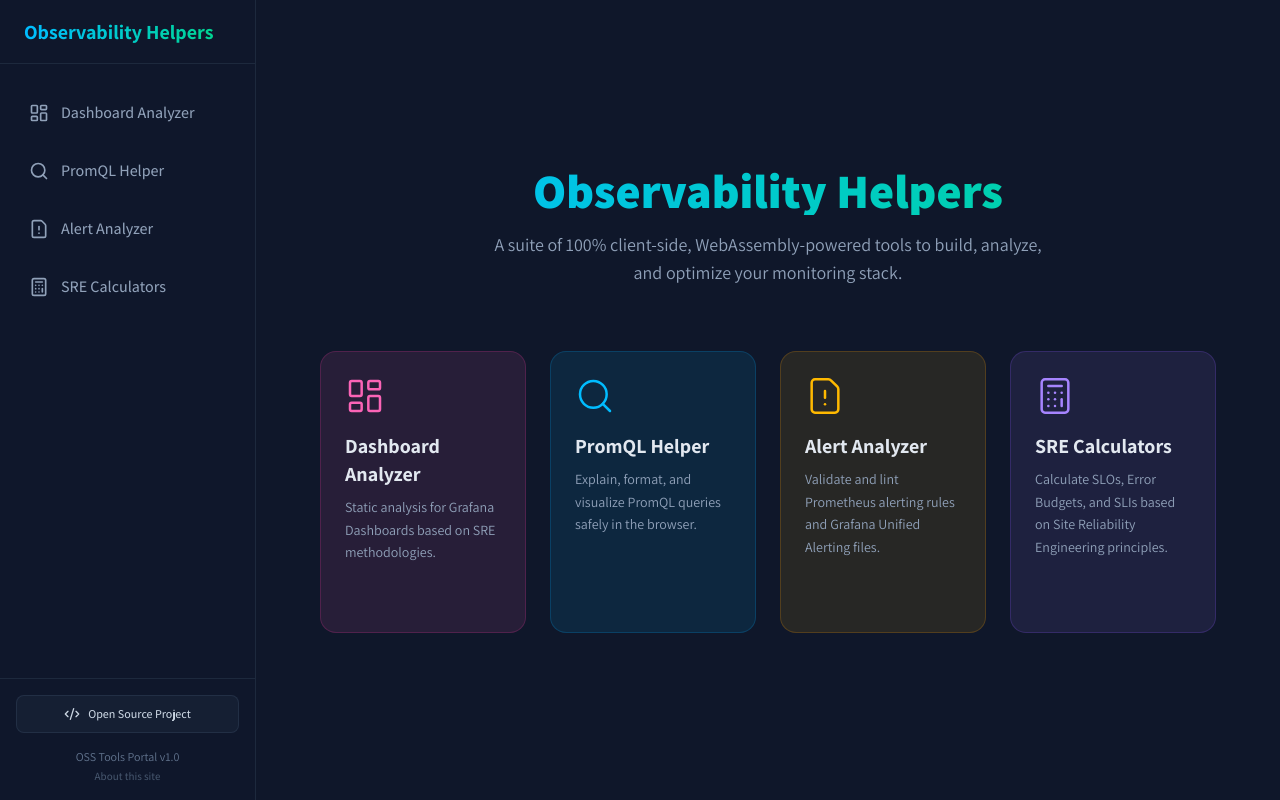
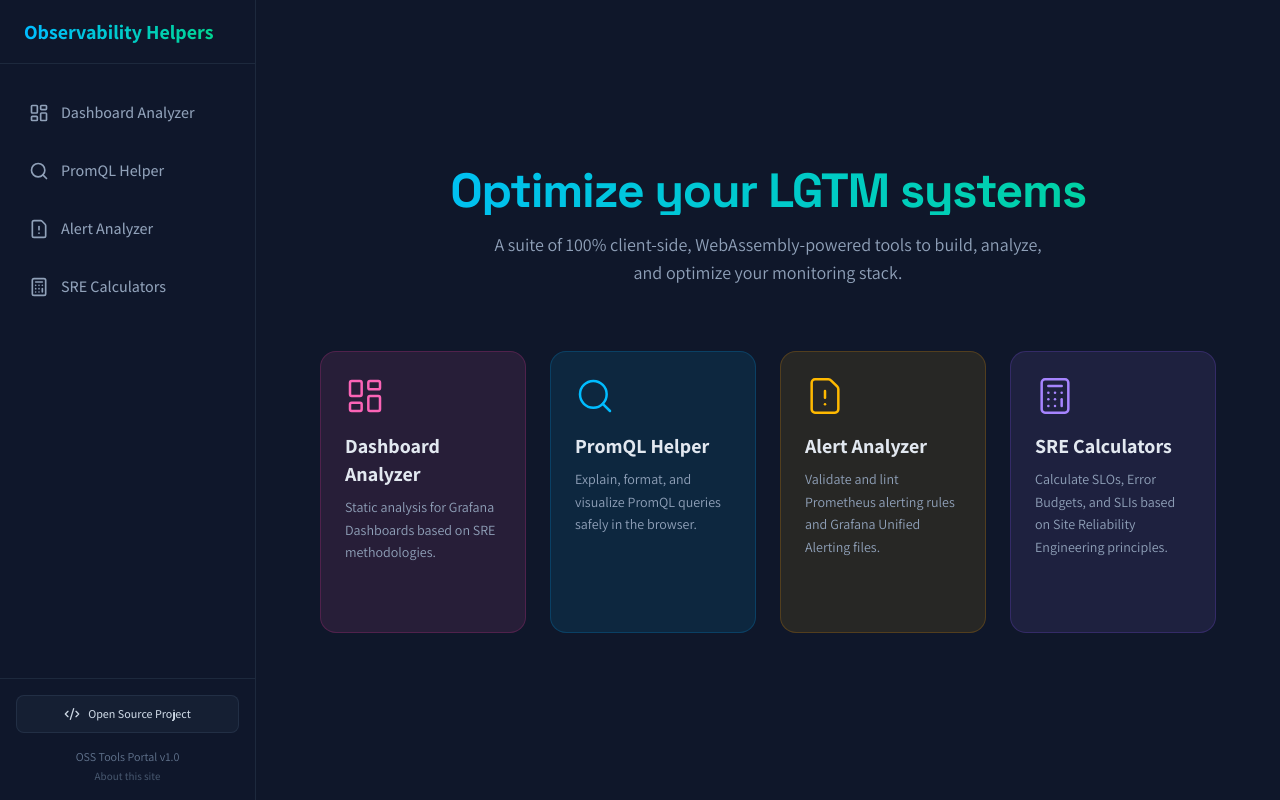
Before and after one commit to aizik-fridman/oss-tools, a React (Vite) app in the folder frontend/: page / in a window 1280 px wide. Built offline with nearby package versions, Linux system fonts and the light colour scheme; a web font is replaced by a local one.

Commit message:
style: Change homepage title and add Space Grotesk font

```diff
--- a/frontend/src/features/home/HomePage.tsx
+++ b/frontend/src/features/home/HomePage.tsx
@@ -45,8 +45,8 @@
     <div className="flex-1 overflow-y-auto p-8 bg-[#0f172a] flex items-center justify-center min-h-screen">
       <div className="max-w-4xl w-full">
         <header className="text-center mb-16 animate-in fade-in slide-in-from-bottom-4 duration-700">
-          <h1 className="text-4xl md:text-5xl font-black text-transparent bg-clip-text bg-gradient-to-r from-sky-400 to-emerald-400 mb-4">
-            Observability Helpers
+          <h1 className="text-4xl md:text-5xl font-bold font-space text-transparent bg-clip-text bg-gradient-to-r from-sky-400 to-emerald-400 mb-4 tracking-tight">
+            Optimize your LGTM systems
           </h1>
           <p className="text-slate-400 text-lg max-w-xl mx-auto">
             A suite of 100% client-side, WebAssembly-powered tools to build, analyze, and optimize your monitoring stack.
--- a/frontend/src/index.css
+++ b/frontend/src/index.css
@@ -1,10 +1,12 @@
 @import url('https://fonts.cdnfonts.com/css/google-sans');
 @import url('https://fonts.googleapis.com/css2?family=Assistant:wght@400;500;600;700;800&display=swap');
+@import url('https://fonts.googleapis.com/css2?family=Space+Grotesk:wght@500;700&display=swap');
 
 @import "tailwindcss";
 
 @theme {
   --font-sans: 'Product Sans', 'Google Sans', 'Assistant', ui-sans-serif, system-ui, sans-serif, 'Apple Color Emoji', 'Segoe UI Emoji', 'Segoe UI Symbol', 'Noto Color Emoji';
+  --font-space: 'Space Grotesk', sans-serif;
 }
 
 body {
```
